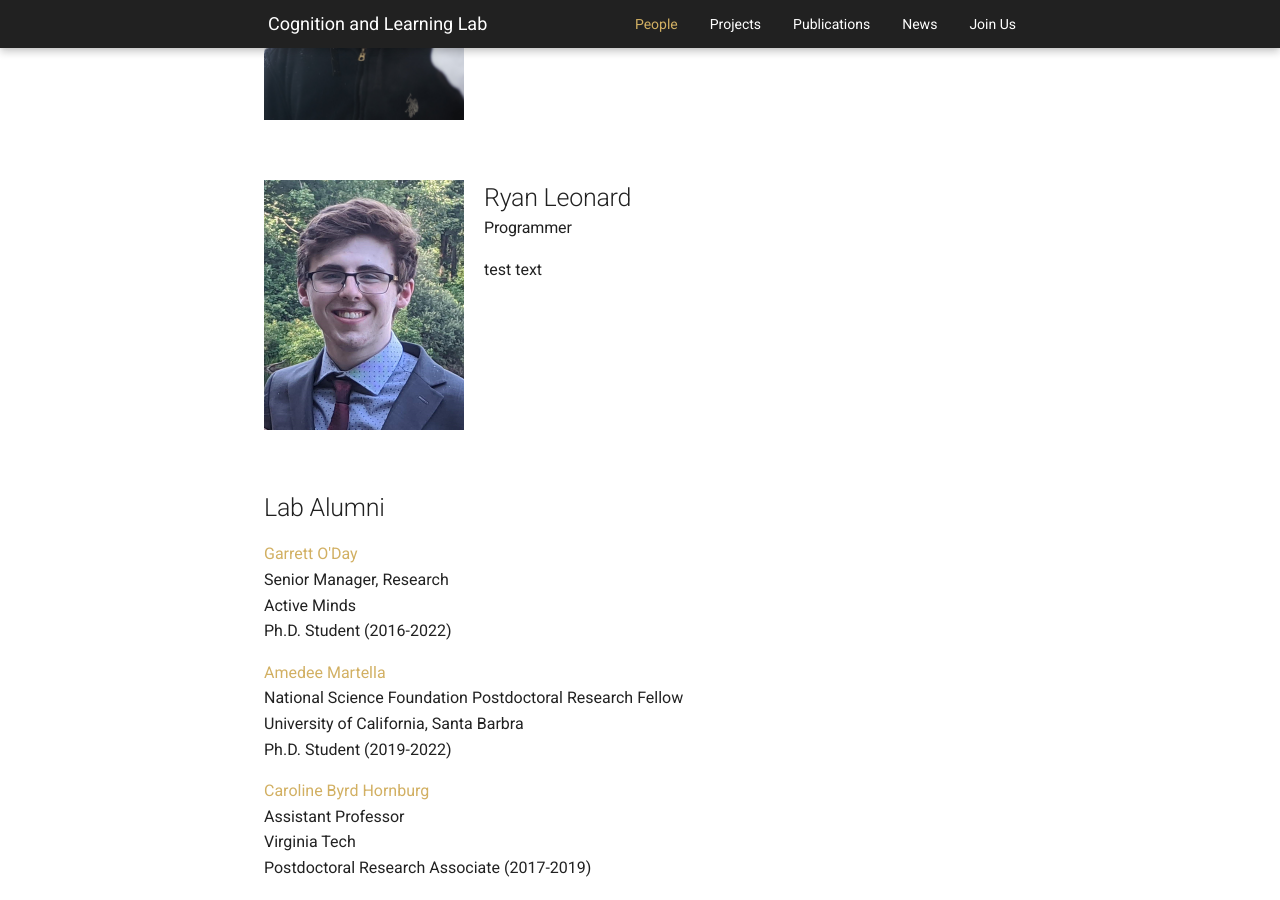
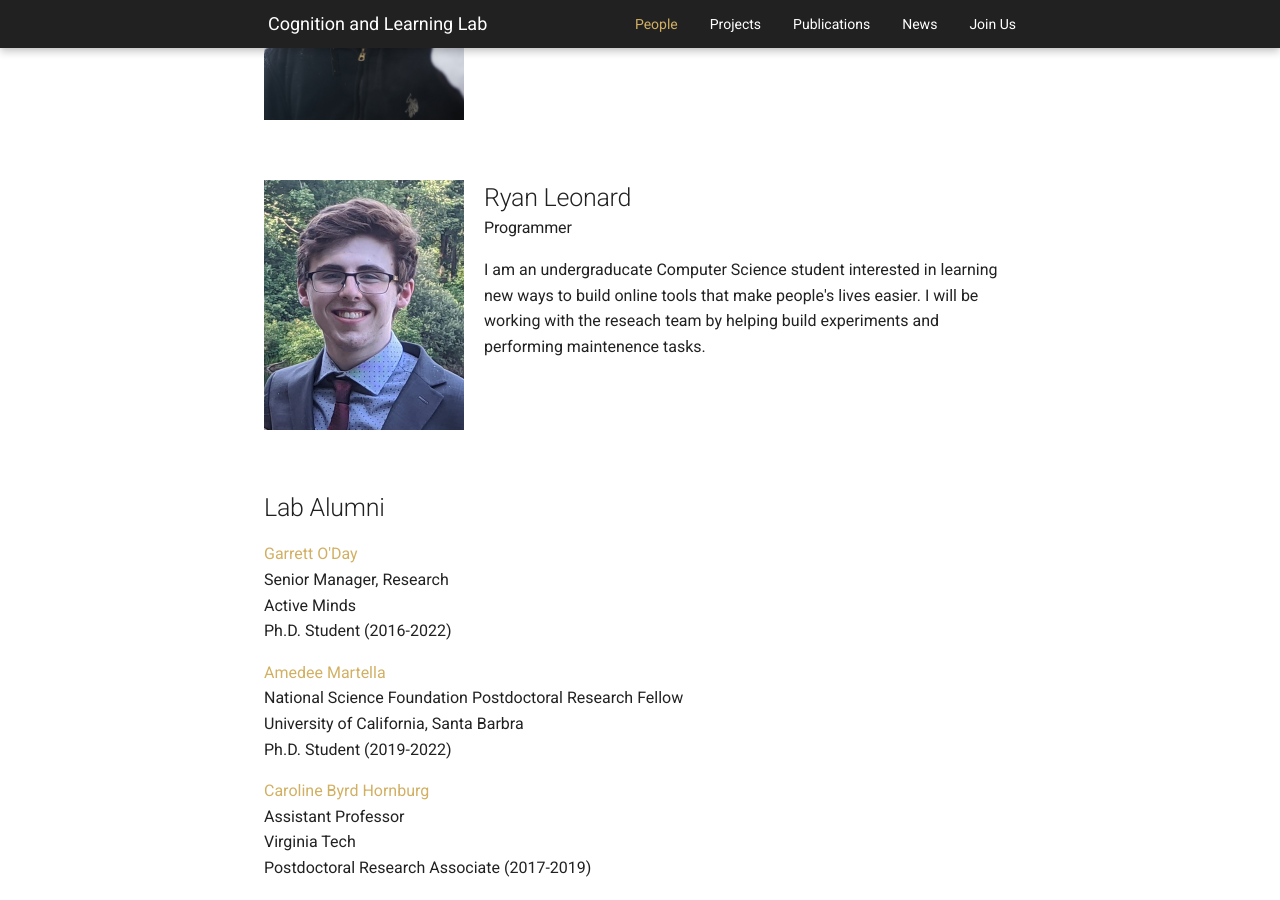
Before and after one commit to shivanya-chandra/pcllab.github.io, an MkDocs documentation site: the page built from docs/people.md, in a window 1280 px wide and 900 px high, scrolled down 1357 px. Built offline with MkDocs 1.6.1 and Material for MkDocs 9.7.7, drawn with Linux system fonts in a browser that asks for light colours; comment, search, counter and statistics services are not loaded.

Commit message:
update people

```diff
--- a/docs/people.md
+++ b/docs/people.md
@@ -66,7 +66,8 @@ hide:
     <div>
     <h2>Ryan Leonard</h2>
     <h4>Programmer</h4>
-    <p>test text</p>
+    <p>I am an undergraducate Computer Science student interested in learning new ways to build online tools that make people's lives easier.
+    I will be working with the reseach team by helping build experiments and performing maintenence tasks.</p>
     </div>
 </div>
 
```
